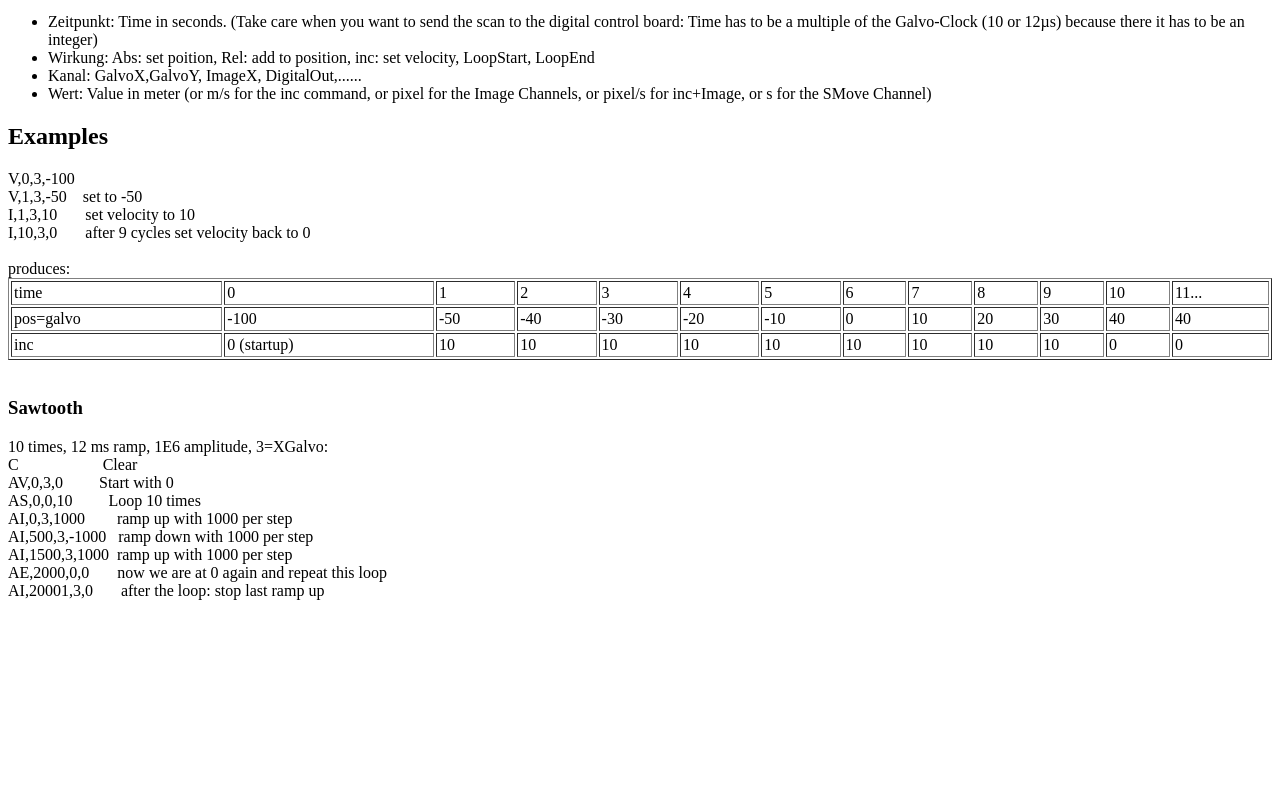
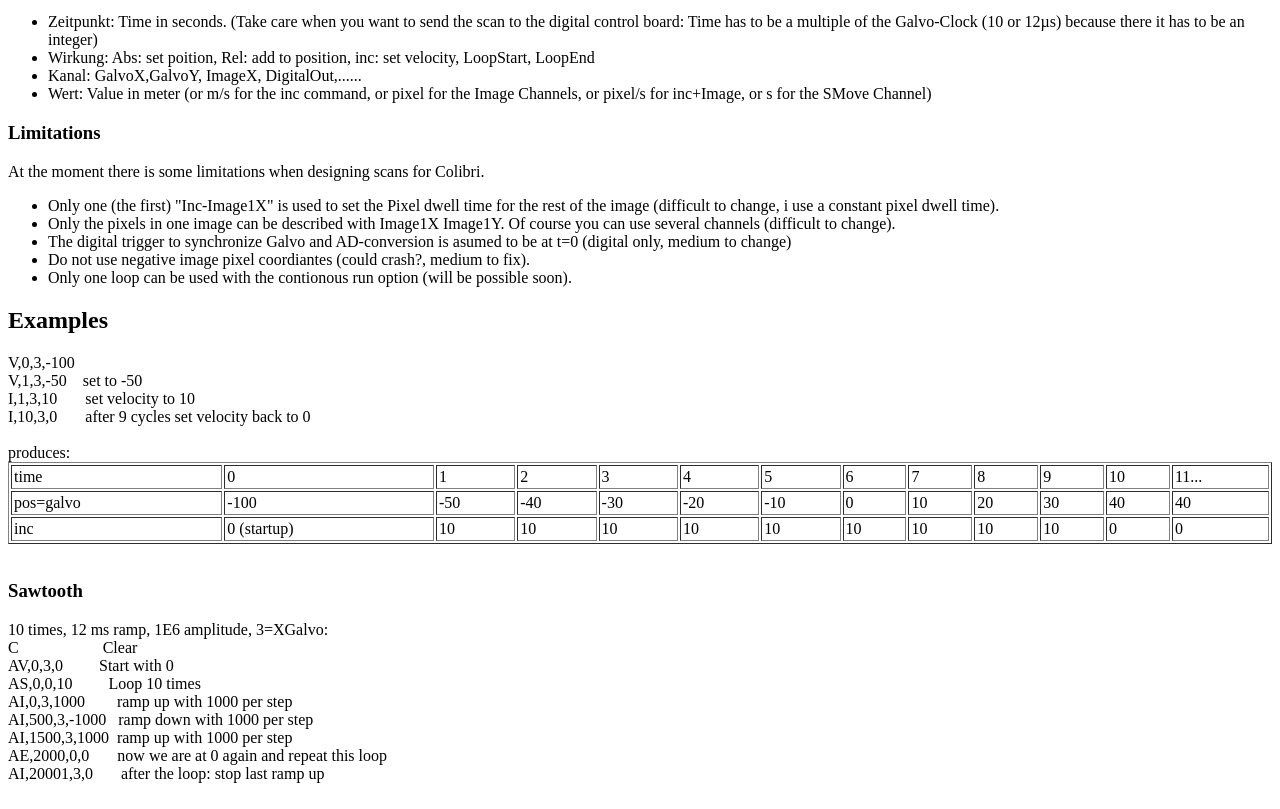
Before and after one commit to C-Seebacher/colibri-laserscanning, a plain HTML site: page Documentation/ScanControl.html in a window 1280 px wide. Shown: the part 1254-2063 px from the top of the page. Before the commit the page ends 1880 px from the top, so only its background shows below. Drawn offline with Linux system fonts and the light colour scheme.

```diff
--- a/Documentation/ScanControl.html
+++ b/Documentation/ScanControl.html
@@ -103,6 +103,15 @@ add to position, inc: set velocity, LoopStart, LoopEnd<br>
   <li>Wert: Value in meter (or m/s for the inc command, or pixel for
 the Image Channels, or pixel/s for inc+Image, or s for the SMove
 Channel)</li>
+</ul>
+<h3>Limitations</h3>
+At the moment there is some limitations when designing scans for Colibri.
+<ul>
+<li>Only one (the first) "Inc-Image1X" is used to set the Pixel dwell time for the rest of the image (difficult to change, i use a constant pixel dwell time).
+<li>Only the pixels in one image can be described with Image1X Image1Y. Of course you can use several channels (difficult to change).
+<li>The digital trigger to synchronize Galvo and AD-conversion is asumed to be at t=0 (digital only, medium to change)
+<li>Do not use negative image pixel coordiantes (could crash?, medium to fix).
+<li>Only one loop can be used with the contionous run option (will be possible soon).
 </ul>
 <h2>Examples</h2>
 V,0,3,-100<br>
```
Also changed, not shown: 4 other files.
